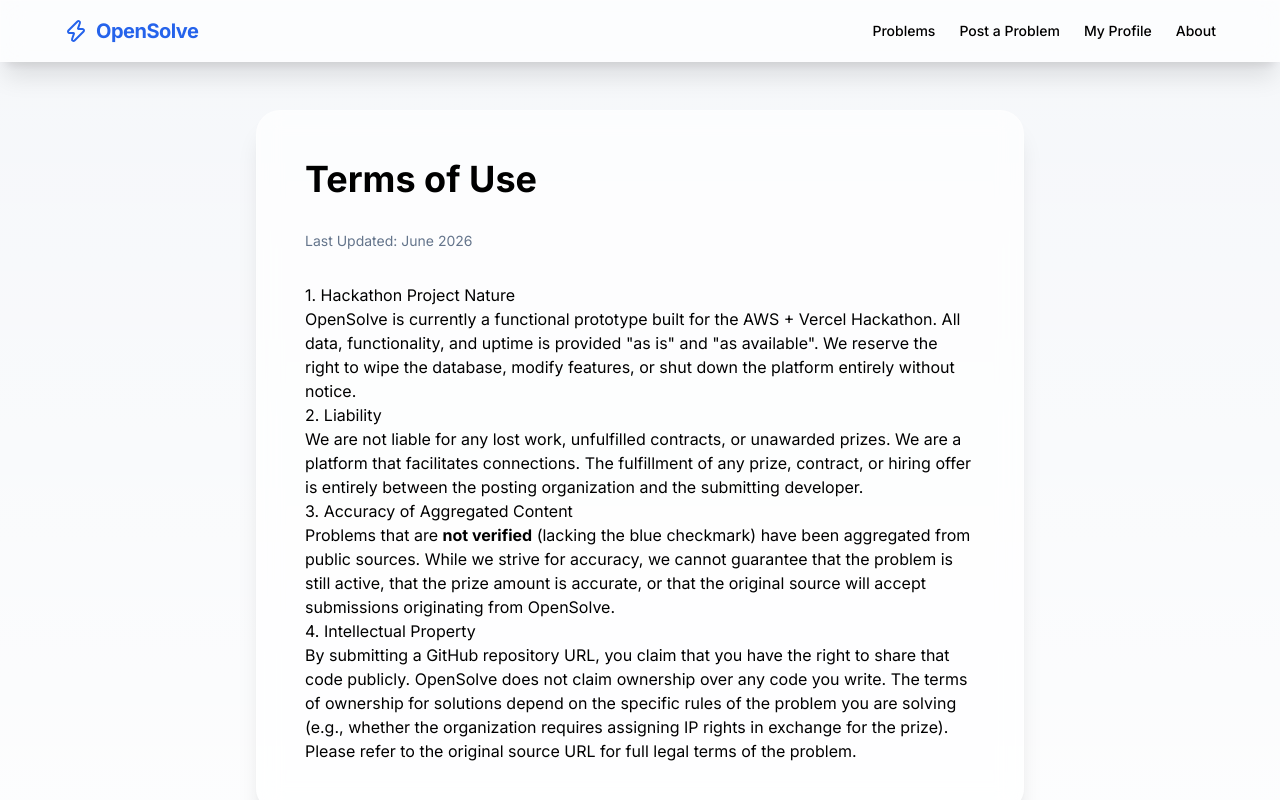
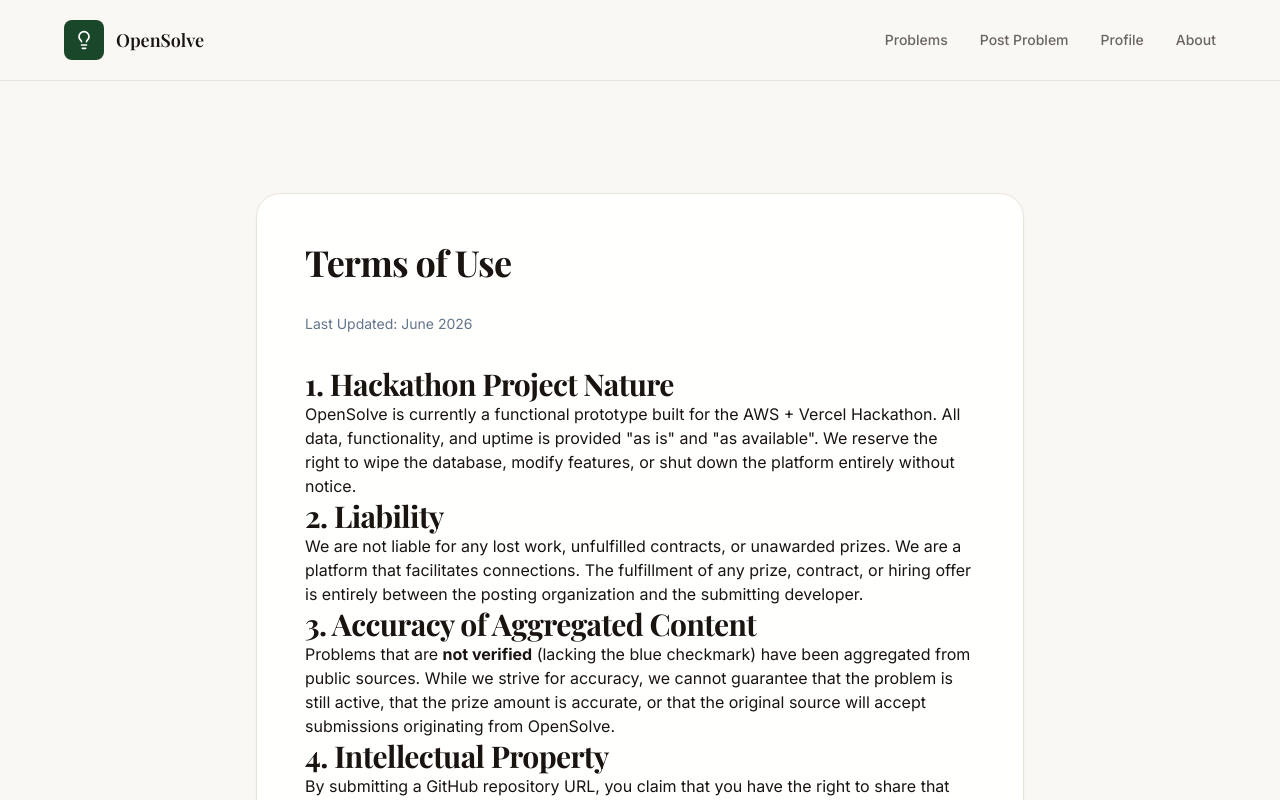
Before and after one commit to D0-6/opensolve, a Next.js app: page /terms in a window 1280 px wide. Shown: the top 800 px of the page. Built offline with nearby package versions, Linux system fonts and the light colour scheme.

Commit message:
feat: update package-lock.json and add new dependencies; enhance global styles and typography
Co-authored-by: D0-6 <198213439+D0-6@users.noreply.github.com>

```diff
--- a/src/app/globals.css
+++ b/src/app/globals.css
@@ -1,32 +1,64 @@
+@import url('https://fonts.googleapis.com/css2?family=Playfair+Display:wght@600;700&family=Inter:wght@400;500;600;700&display=swap');
+
 @tailwind base;
 @tailwind components;
 @tailwind utilities;
 
-:root {
-  --foreground-rgb: 0, 0, 0;
-  --background-start-rgb: 245, 247, 250;
-  --background-end-rgb: 255, 255, 255;
-}
+@layer base {
+  :root {
+    /* Primary Brand Colors */
+    --primary: #1a472a;
+    --primary-light: #2d6d3e;
+    --primary-lighter: #4a9657;
 
-@media (prefers-color-scheme: dark) {
-  :root {
-    --foreground-rgb: 255, 255, 255;
-    --background-start-rgb: 15, 23, 42;
-    --background-end-rgb: 2, 6, 23;
+    /* Neutrals */
+    --background: #faf8f5;
+    --background-secondary: #f4f1ed;
+    --foreground: #1a1410;
+    --text-secondary: #6b6460;
+    --border: #e8e3db;
+
+    /* Accents */
+    --accent: #d4a373;
+    --accent-light: #e8c5a5;
+    --success: #2d6d3e;
+    --warning: #c97a3a;
+    --error: #a14536;
+
+    /* Semantics */
+    --card-bg: #ffffff;
+    --card-border: #e8e3db;
   }
 }
 
 body {
-  color: rgb(var(--foreground-rgb));
-  background: linear-gradient(
-      to bottom,
-      transparent,
-      rgb(var(--background-end-rgb))
-    )
-    rgb(var(--background-start-rgb));
-  min-height: 100vh;
+  @apply bg-background text-foreground;
+  font-family: 'Inter', -apple-system, BlinkMacSystemFont, 'Segoe UI', sans-serif;
 }
 
+/* Typography */
+h1, h2, h3, h4, h5, h6 {
+  font-family: 'Playfair Display', serif;
+  font-weight: 700;
+  letter-spacing: -0.02em;
+}
+
+h1 { @apply text-4xl md:text-5xl lg:text-6xl; }
+h2 { @apply text-3xl md:text-4xl; }
+h3 { @apply text-2xl md:text-3xl; }
+
 .glass-panel {
-  @apply bg-white/70 dark:bg-slate-900/70 backdrop-blur-md border border-white/20 dark:border-slate-800/50 shadow-xl;
+  @apply bg-white/90 backdrop-blur-sm border border-border shadow-sm;
 }
+
+.card-base {
+  @apply bg-card-bg border border-card-border rounded-lg transition-all duration-300;
+}
+
+.button-primary {
+  @apply px-6 py-2.5 rounded-lg bg-primary text-white font-semibold transition-all duration-200 hover:bg-primary-light active:scale-95;
+}
+
+.button-secondary {
+  @apply px-6 py-2.5 rounded-lg bg-background-secondary text-foreground font-semibold border border-border transition-all duration-200 hover:bg-border;
+}
--- a/src/app/layout.tsx
+++ b/src/app/layout.tsx
@@ -1,10 +1,7 @@
 import type { Metadata } from "next";
-import { Inter } from "next/font/google";
 import "./globals.css";
 import Link from "next/link";
-import { Zap } from "lucide-react";
-
-const inter = Inter({ subsets: ["latin"] });
+import { Lightbulb } from "lucide-react";
 
 export const metadata: Metadata = {
   title: "OpenSolve | Real Problems, Real Solutions",
@@ -17,30 +14,32 @@ export default function RootLayout({
   children: React.ReactNode;
 }>) {
   return (
-    <html lang="en">
-      <body className={inter.className}>
-        <nav className="w-full glass-panel sticky top-0 z-50 py-4 px-6 mb-8">
+    <html lang="en" className="bg-background">
+      <body className="font-sans antialiased">
+        <nav className="w-full border-b border-border sticky top-0 z-50 py-5 px-6">
           <div className="max-w-6xl mx-auto flex items-center justify-between">
-            <Link href="/" className="flex items-center gap-2 text-xl font-bold tracking-tight text-blue-600 dark:text-blue-400">
-              <Zap className="w-6 h-6" />
-              OpenSolve
+            <Link href="/" className="flex items-center gap-3 group">
+              <div className="w-10 h-10 bg-primary rounded-lg flex items-center justify-center group-hover:bg-primary-light transition-colors">
+                <Lightbulb className="w-5 h-5 text-white" />
+              </div>
+              <span className="text-lg font-serif font-semibold text-foreground">OpenSolve</span>
             </Link>
-            <div className="flex gap-6 text-sm font-medium">
-              <Link href="/" className="hover:text-blue-500 transition-colors">Problems</Link>
-              <Link href="/organizations/new" className="hover:text-blue-500 transition-colors">Post a Problem</Link>
-              <Link href="/profile/claim" className="hover:text-blue-500 transition-colors">My Profile</Link>
-              <Link href="/about" className="hover:text-blue-500 transition-colors">About</Link>
+            <div className="flex gap-8 text-sm font-medium">
+              <Link href="/" className="text-text-secondary hover:text-foreground transition-colors">Problems</Link>
+              <Link href="/organizations/new" className="text-text-secondary hover:text-foreground transition-colors">Post Problem</Link>
+              <Link href="/profile/claim" className="text-text-secondary hover:text-foreground transition-colors">Profile</Link>
+              <Link href="/about" className="text-text-secondary hover:text-foreground transition-colors">About</Link>
             </div>
           </div>
         </nav>
-        <main className="max-w-6xl mx-auto px-6 pb-20">
+        <main className="max-w-6xl mx-auto px-6 py-16">
           {children}
         </main>
-        <footer className="w-full py-8 text-center text-sm text-slate-500 mt-20 border-t border-slate-200 dark:border-slate-800">
-          <p>© {new Date().getFullYear()} OpenSolve Hackathon Prototype.</p>
-          <div className="flex justify-center gap-4 mt-2">
-            <Link href="/privacy" className="hover:underline">Privacy Policy</Link>
-            <Link href="/terms" className="hover:underline">Terms of Use</Link>
+        <footer className="w-full py-12 text-center text-sm text-text-secondary mt-24 border-t border-border">
+          <p className="mb-4">© {new Date().getFullYear()} OpenSolve. Connecting talent with real problems.</p>
+          <div className="flex justify-center gap-8">
+            <Link href="/privacy" className="hover:text-foreground transition-colors">Privacy</Link>
+            <Link href="/terms" className="hover:text-foreground transition-colors">Terms</Link>
           </div>
         </footer>
       </body>
--- a/src/app/page.tsx
+++ b/src/app/page.tsx
@@ -1,7 +1,7 @@
 import { getProblems } from "@/lib/data";
 import Link from "next/link";
 import { formatDistanceToNow, differenceInHours } from "date-fns";
-import { BadgeCheck, Clock, Building, Trophy, Code } from "lucide-react";
+import { BadgeCheck, Clock, Building, Zap, Code } from "lucide-react";
 import { cn } from "@/lib/utils";
 
 // Make the page dynamic so it fetches fresh data
@@ -9,15 +9,15 @@ export const dynamic = "force-dynamic";
 
 function SourceBadge({ source, verified }: { source: string; verified?: boolean }) {
   const colors: Record<string, string> = {
-    "YC_STARTUP": "bg-orange-100 text-orange-800 border-orange-200 dark:bg-orange-900/30 dark:text-orange-300 dark:border-orange-800",
-    "GOVERNMENT": "bg-blue-100 text-blue-800 border-blue-200 dark:bg-blue-900/30 dark:text-blue-300 dark:border-blue-800",
-    "INDUSTRY": "bg-gray-100 text-gray-800 border-gray-200 dark:bg-gray-800 dark:text-gray-300 dark:border-gray-700",
+    "YC_STARTUP": "bg-accent-light text-warning border-accent",
+    "GOVERNMENT": "bg-primary-lighter/20 text-primary-light border-primary-lighter/40",
+    "INDUSTRY": "bg-background-secondary text-text-secondary border-border",
   };
 
   return (
-    <div className={cn("px-2.5 py-0.5 rounded-full text-xs font-semibold border flex items-center gap-1", colors[source] || colors["INDUSTRY"])}>
+    <div className={cn("px-3 py-1 rounded-full text-xs font-semibold border flex items-center gap-1.5", colors[source] || colors["INDUSTRY"])}>
       {source.replace("_", " ")}
-      {verified && <BadgeCheck className="w-3.5 h-3.5" />}
+      {verified && <BadgeCheck className="w-3 h-3" />}
     </div>
   );
 }
@@ -29,8 +29,8 @@ function Deadline({ date }: { date: string }) {
   const isPast = hoursLeft <= 0;
 
   return (
-    <div className={cn("flex items-center gap-1 text-sm font-medium", isUrgent ? "text-red-500" : isPast ? "text-slate-400" : "text-emerald-600")}>
-      <Clock className="w-4 h-4" />
+    <div className={cn("flex items-center gap-1.5 text-xs font-medium", isUrgent ? "text-error" : isPast ? "text-text-secondary" : "text-success")}>
+      <Clock className="w-3.5 h-3.5" />
       {isPast ? "Closed" : formatDistanceToNow(targetDate, { addSuffix: true })}
     </div>
   );
@@ -44,62 +44,66 @@ export default async function Home({
   const problems = await getProblems(searchParams.source, searchParams.domain);
 
   return (
-    <div className="space-y-8">
-      <div className="text-center space-y-4 py-12">
-        <h1 className="text-4xl md:text-6xl font-extrabold tracking-tight">Solve Real Problems.<br/><span className="text-blue-600">Get Real Rewards.</span></h1>
-        <p className="text-lg text-slate-600 dark:text-slate-400 max-w-2xl mx-auto mb-12">
-          Submit verifiable solutions to challenges from YC startups, government innovation cells, and top industry players.
+    <div className="space-y-16">
+      <div className="text-center space-y-6 py-8">
+        <h1 className="font-serif text-5xl md:text-6xl text-foreground leading-tight">
+          Connect talent with<br />
+          <span className="text-primary">real opportunities</span>
+        </h1>
+        <p className="text-lg text-text-secondary max-w-2xl mx-auto">
+          A curated marketplace where developers solve funded challenges from leading startups, government innovation teams, and top industry leaders.
         </p>
 
-        <div className="grid grid-cols-1 md:grid-cols-2 gap-6 max-w-4xl mx-auto mt-8">
-          <Link href="/organizations/new" className="group glass-panel p-8 rounded-3xl flex flex-col items-center text-center hover:border-blue-500/30 transition-all hover:-translate-y-1">
-            <div className="w-16 h-16 bg-blue-100 dark:bg-blue-900/30 text-blue-600 dark:text-blue-400 rounded-2xl flex items-center justify-center mb-4 group-hover:scale-110 transition-transform">
-              <Building className="w-8 h-8" />
+        <div className="grid grid-cols-1 md:grid-cols-2 gap-6 max-w-3xl mx-auto mt-12">
+          <Link href="/organizations/new" className="group card-base p-8 rounded-xl hover:shadow-md transition-all duration-300 hover:-translate-y-0.5">
+            <div className="w-12 h-12 bg-primary rounded-lg flex items-center justify-center mb-5 group-hover:bg-primary-light transition-colors">
+              <Building className="w-6 h-6 text-white" />
             </div>
-            <h2 className="text-2xl font-bold mb-2">I'm hiring</h2>
-            <p className="text-slate-500 mb-6">Post a problem and fund solutions from top developers.</p>
-            <span className="font-semibold text-blue-600 dark:text-blue-400">Post a Problem &rarr;</span>
+            <h2 className="text-xl font-serif font-semibold mb-2 text-foreground">Post a Problem</h2>
+            <p className="text-sm text-text-secondary">Fund solutions and connect with talented developers ready to solve your challenges.</p>
           </Link>
 
-          <a href="#problems" className="group glass-panel p-8 rounded-3xl flex flex-col items-center text-center hover:border-emerald-500/30 transition-all hover:-translate-y-1">
-            <div className="w-16 h-16 bg-emerald-100 dark:bg-emerald-900/30 text-emerald-600 dark:text-emerald-400 rounded-2xl flex items-center justify-center mb-4 group-hover:scale-110 transition-transform">
-              <Code className="w-8 h-8" />
+          <a href="#problems" className="group card-base p-8 rounded-xl hover:shadow-md transition-all duration-300 hover:-translate-y-0.5">
+            <div className="w-12 h-12 bg-primary rounded-lg flex items-center justify-center mb-5 group-hover:bg-primary-light transition-colors">
+              <Code className="w-6 h-6 text-white" />
             </div>
-            <h2 className="text-2xl font-bold mb-2">I want to solve</h2>
-            <p className="text-slate-500 mb-6">Browse real funded challenges and submit your solutions.</p>
-            <span className="font-semibold text-emerald-600 dark:text-emerald-400">View Problems &rarr;</span>
+            <h2 className="text-xl font-serif font-semibold mb-2 text-foreground">Solve Problems</h2>
+            <p className="text-sm text-text-secondary">Browse real funded challenges and showcase your expertise to earn rewards.</p>
           </a>
         </div>
       </div>
 
       <div id="problems" className="pt-8 scroll-mt-24">
-        <h2 className="text-3xl font-bold mb-8">Active Problems</h2>
+        <div className="flex items-center gap-3 mb-10">
+          <h2 className="text-3xl font-serif font-semibold text-foreground">Active Opportunities</h2>
+          <div className="text-sm font-medium text-text-secondary bg-background-secondary px-3 py-1 rounded-full">
+            {problems.length} live
+          </div>
+        </div>
         <div className="grid grid-cols-1 md:grid-cols-2 lg:grid-cols-3 gap-6">
         {problems.length === 0 ? (
-          <div className="col-span-full text-center py-12 text-slate-500 glass-panel rounded-2xl">
-            No problems found. Check back later or run the seed script!
+          <div className="col-span-full text-center py-16 text-text-secondary card-base rounded-xl border-2 border-dashed border-border">
+            <Zap className="w-8 h-8 mx-auto mb-3 opacity-40" />
+            <p>No problems found yet. Check back soon!</p>
           </div>
         ) : (
           problems.map((problem) => (
             <Link href={`/problems/${problem.problemId}`} key={problem.problemId} className="group block h-full">
-              <div className="glass-panel p-6 rounded-2xl h-full flex flex-col hover:shadow-2xl hover:-translate-y-1 transition-all duration-300 border-2 border-transparent hover:border-blue-500/20">
-                <div className="flex justify-between items-start mb-4">
+              <div className="card-base p-6 rounded-xl h-full flex flex-col hover:shadow-md hover:-translate-y-0.5 transition-all duration-300">
+                <div className="flex justify-between items-start gap-3 mb-4">
                   <SourceBadge source={problem.source} verified={problem.verified} />
                   <Deadline date={problem.deadline} />
                 </div>
-                <h3 className="text-xl font-bold mb-2 group-hover:text-blue-600 transition-colors line-clamp-2">{problem.title}</h3>
-                <p className="text-sm text-slate-500 dark:text-slate-400 mb-6 flex-grow line-clamp-3">
+                <h3 className="text-lg font-semibold mb-3 group-hover:text-primary transition-colors line-clamp-2 text-foreground">{problem.title}</h3>
+                <p className="text-sm text-text-secondary mb-6 flex-grow line-clamp-3">
                   {problem.description}
                 </p>
-                <div className="flex items-center justify-between pt-4 border-t border-slate-100 dark:border-slate-800">
-                  <div className="flex items-center gap-2 text-sm font-semibold text-slate-700 dark:text-slate-300">
-                    <Trophy className="w-4 h-4 text-yellow-500" />
-                    {problem.prizeAmount > 0 ? `$${problem.prizeAmount.toLocaleString()} • ${problem.prizeType.replace("_", " ")}` : problem.prizeType.replace("_", " ")}
+                <div className="flex items-center justify-between pt-4 border-t border-border">
+                  <div className="flex items-center gap-2 text-sm font-semibold text-accent">
+                    <Zap className="w-4 h-4" />
+                    {problem.prizeAmount > 0 ? `$${problem.prizeAmount.toLocaleString()}` : "Varies"}
                   </div>
-                  <div className="text-sm text-slate-400 flex items-center gap-1">
-                    <Building className="w-4 h-4" />
-                    {problem.domain}
-                  </div>
+                  <div className="text-xs text-text-secondary">{problem.domain}</div>
                 </div>
               </div>
             </Link>
```
Also changed, not shown: tailwind.config.ts (+14 -0 lines), 1 other file (tests, documents, lock files or other folders).
